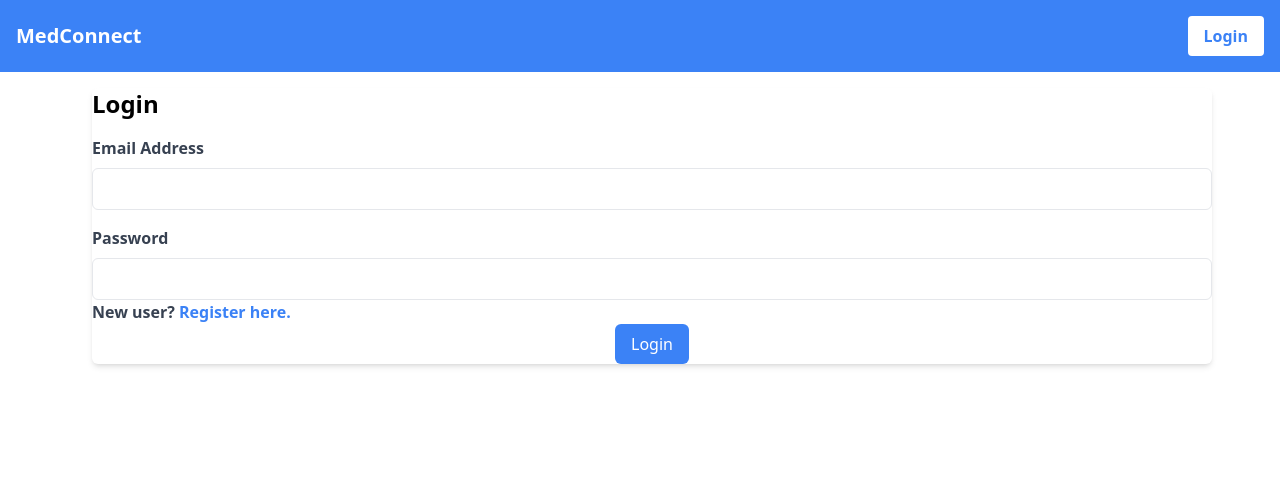
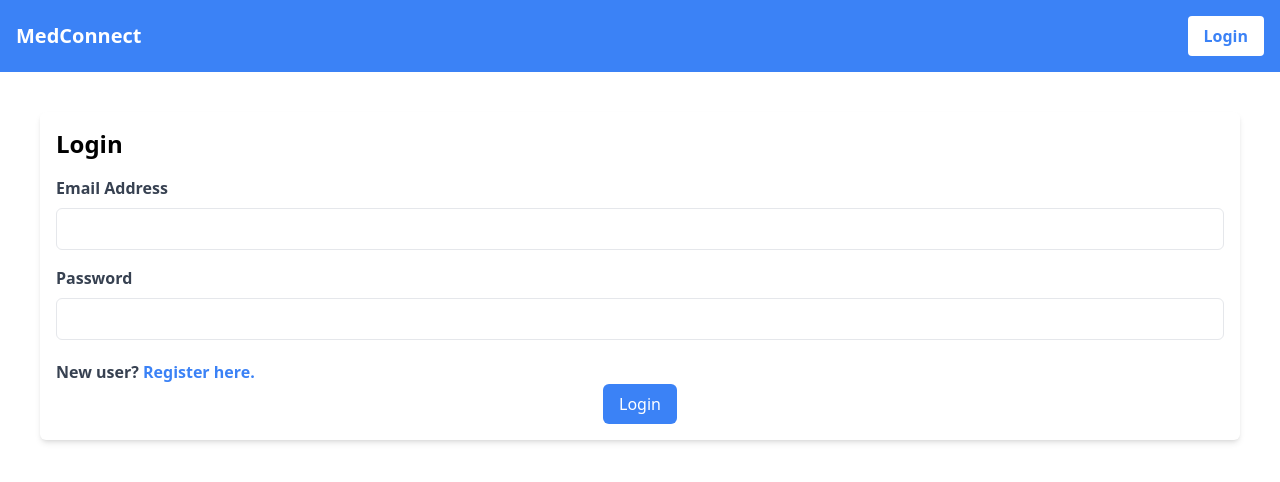
Before and after one commit to harshilsarariya/MedConnect, a React (Create React App) app in the folder client/: page /login in a window 1280 px wide. Shown: the top 482 px of the page. Built offline with nearby package versions, Linux system fonts and the light colour scheme.

Commit message:
Login and signup user inegration done

```diff
--- a/client/src/Components/Login.jsx
+++ b/client/src/Components/Login.jsx
@@ -1,21 +1,37 @@
 import { useState } from "react";
-import React from "react";
-import { Link } from "react-router-dom";
+import { Link, useNavigate } from "react-router-dom";
+import client from "../api/client";
 
 const Login = () => {
   const [email, setEmail] = useState("");
   const [password, setPassword] = useState("");
+  const [error, setError] = useState("");
+  const navigation = useNavigate();
 
-  const handleSubmit = (e) => {
+  const handleSubmit = async (e) => {
     e.preventDefault();
-    alert("Logged in successfully!");
+    setError("");
+    try {
+      const { data } = await client.post("/user/login", {
+        email,
+        password,
+      });
+      if (data.success) {
+        navigation("/patient");
+      } else {
+        alert(data.message);
+      }
+    } catch (error) {
+      setError(error.response.data.message);
+    }
   };
 
   return (
-    <div className="flex items-center mx-3 justify-center container mt-4 bg-gray-100">
-      <div className="p-6 bg-white rounded-md  shadow-md w-full">
+    <div className="flex items-center mx-10 mt-10 justify-center bg-gray-100">
+      <div className="p-4 bg-white rounded-md shadow-md w-full md:w-1/2 lg:w-1/3">
         <h2 className="text-2xl font-bold mb-4">Login</h2>
-        <form>
+        {error && <div className="text-red-500 mb-4">{error}</div>}
+        <form onSubmit={handleSubmit}>
           <div className="mb-4">
             <label
               htmlFor="email"
@@ -32,7 +48,7 @@ const Login = () => {
               required
             />
           </div>
-          <div className="mb-6">
+          <div className="mb-5">
             <label
               htmlFor="password"
               className="block text-gray-700 font-semibold mb-2"
@@ -61,7 +77,7 @@ const Login = () => {
           </div>
           <div className="flex justify-center">
             <button
-              onSubmit={handleSubmit}
+              type="submit"
               className="px-4 py-2 bg-blue-500 hover:bg-blue-900 hover:text-black text-white rounded-md focus:outline-none focus:ring-2 focus:ring-blue-400"
             >
               Login
--- a/client/src/Components/Signup.jsx
+++ b/client/src/Components/Signup.jsx
@@ -1,5 +1,6 @@
 import React, { useState } from "react";
-import { Link } from "react-router-dom";
+import { Link, useNavigate } from "react-router-dom";
+import client from "../api/client";
 
 const Singup = () => {
   const [formData, setFormData] = useState({
@@ -10,21 +11,40 @@ const Singup = () => {
     confirmPassword: "",
   });
 
+  const navigation = useNavigate();
+
   const handleChange = (e) => {
     setFormData({ ...formData, [e.target.name]: e.target.value });
   };
 
-  const handleSubmit = (e) => {
+  const handleSubmit = async (e) => {
     e.preventDefault();
-    // handle form submission here
+    if (formData.password !== formData.confirmPassword) {
+      alert("Passwords do not match!");
+      return;
+    }
+
+    try {
+      const response = await client.post("/user/signup", {
+        name: formData.name,
+        email: formData.email,
+        phone: formData.phone,
+        password: formData.password,
+      });
+      console.log(response.data);
       alert("Signup successful!");
+      navigation("/patient");
+    } catch (error) {
+      console.log(error);
+      alert("Error occured while signing up!");
+    }
   };
 
   return (
-    <div className="flex items-center mx-3 justify-center bg-gray-100">
+    <div className="flex items-center mx-10 mt-10 justify-center bg-gray-100">
       <form
         onSubmit={handleSubmit}
-        className="w-full max-w-sm p-6 rounded-lg shadow-md"
+        className="w-full max-w-sm p-4 rounded-lg shadow-md"
       >
         <h2 className="text-2xl font-bold mb-4 text-gray-700">Sign Up</h2>
         <div className="mb-4">
@@ -113,7 +133,10 @@ const Singup = () => {
           />
         </div>
         <span className="text-3xl font-semibold">Already a user? </span>
-        <Link to={"/login"} className="text-[#483280] font-semibold hover:text-yellow-600">
+        <Link
+          to={"/login"}
+          className="text-blue-500 font-semibold hover:text-green-900"
+        >
           Login here!
         </Link>
         <div className="flex justify-center">
```
Also changed, not shown: 2 other files (tests, documents, lock files or other folders). Lines whose indentation alone changed are shown as unchanged.
